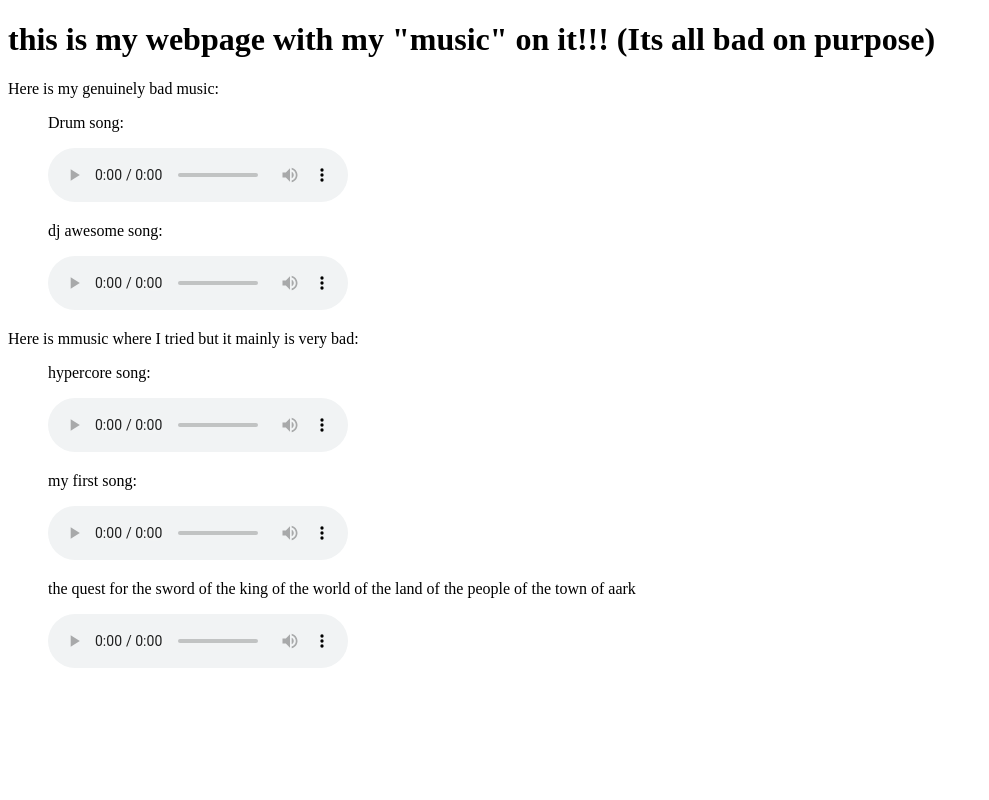
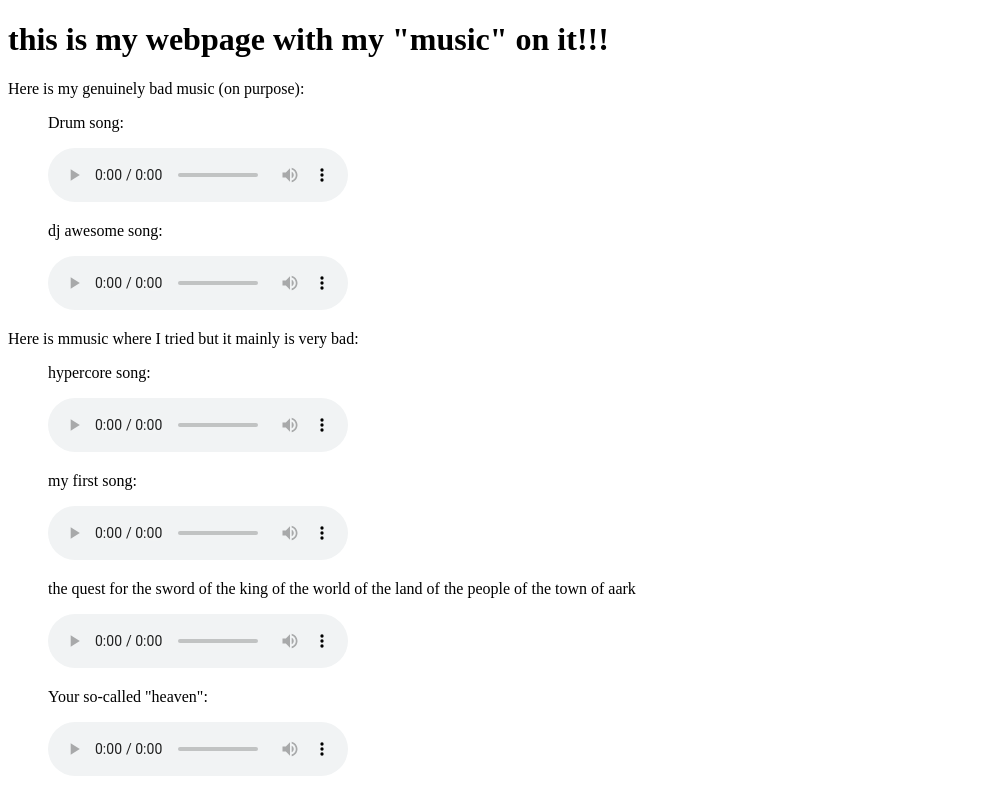
Before and after one commit to gorpshit/gorpshit.github.io, a plain HTML site: page music.html in a window 1280 px wide. Shown: the whole page, without its empty margins (0-989 px from the left). Drawn offline with Linux system fonts and the light colour scheme.

Commit message:
Update music.html

```diff
--- a/music.html
+++ b/music.html
@@ -7,8 +7,8 @@
 
   </head>
   <body>
-    <h1>this is my webpage with my "music" on it!!! (Its all bad on purpose)</h1>
-    <p>Here is my genuinely bad music:</p>
+    <h1>this is my webpage with my "music" on it!!!</h1>
+    <p>Here is my genuinely bad music (on purpose):</p>
     <ul>
       <p>Drum song:</p>
       <audio controls>
@@ -38,6 +38,11 @@
         <source src="update2.mp3" type="audio/mp3">
         Your browser does not support the audio element.
       </audio>
+      <p>Your so-called "heaven":</p>
+      <audio controls>
+        <source src="heavn.mp3" type="audio/mp3">
+        Your browser does not support the audio element.
+      </audio>
     </ul>
   </body>
 </html>
```
